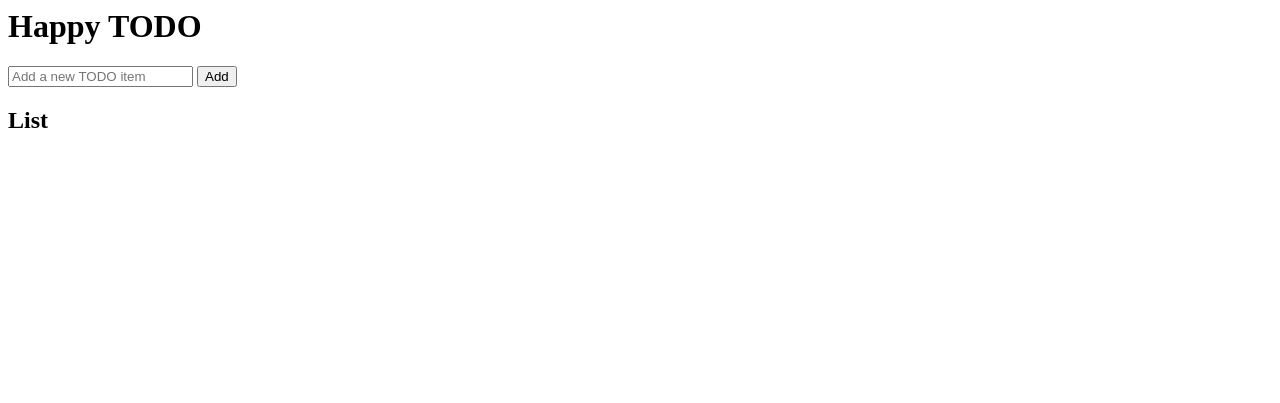
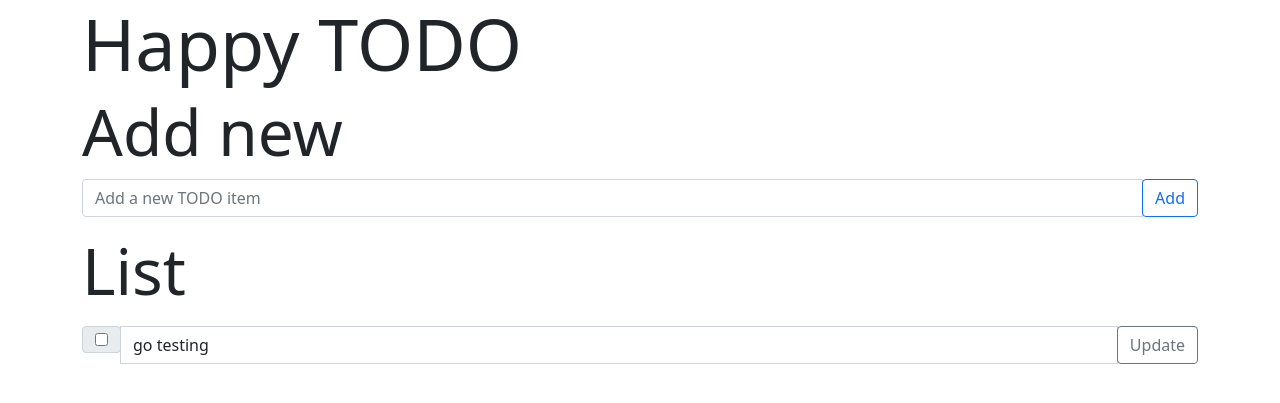
Before and after one commit to BlueSocksFFF/CS321-Project-3, a Flask app: page / in a window 1280 px wide. Shown: the top 403 px of the page. Run offline with Flask 2, Linux system fonts and the light colour scheme; data comes from the database, SQL or seed files in the repository; both versions use the stored data as it was after the commit; data that the repository does not hold is empty.

Commit message:
Basic Version Done

```diff
--- a/app.py
+++ b/app.py
@@ -1,8 +1,12 @@
 from flask import Flask, render_template, request, url_for, redirect
 from flask_sqlalchemy import SQLAlchemy
 from datetime import datetime
+import os
 
 app = Flask(__name__)
+project_dir = os.path.dirname(os.path.abspath(__file__))
+database_file = "sqlite:///{}".format(os.path.join(project_dir, "todo.db"))
+app.config["SQLALCHEMY_DATABASE_URI"] = database_file
 db = SQLAlchemy(app)
 
 # class and methods
@@ -44,6 +48,15 @@ def view_index():
 def about():
     return("TODO by Diane and Hoang")
 
+# edit and delete
+@app.route("/edit/<item_id>", methods = ["POST", "GET"])
+def edit_note(item_id):
+    if request.method == "POST":
+        update_item(item_id, text=request.form['text'], done=request.form['done'])
+    elif request.method == "GET":
+        delete_item(item_id)
+    return redirect("/", code=302)
+
 if __name__ == "__main__":
     db.create_all()
     app.run(debug=True)
--- a/templates/base.html
+++ b/templates/base.html
@@ -1,19 +1,50 @@
 <html>
 <head>
     <title>Home: TODO by Diane and Hoang</title>
+    <link rel="stylesheet"
+    href="https://cdn.jsdelivr.net/npm/bootstrap@5.1.3/dist/css/bootstrap.min.css"
+    integrity="sha384-1BmE4kWBq78iYhFldvKuhfTAU6auU8tT94WrHftjDbrCEXSU1oBoqyl2QvZ6jIW3"
+    crossorigin="anonymous">
+
+    <script type="text/javascript">
+        function redicrect(link) {window.location.href=link;}
+    </script>
 </head>
     <body>
-        <h1>Happy TODO</h1>
-        <form method = "POST" action = "/">
-            <input type="text" name="text" placeholder="Add a new TODO item">
-            <button type="submit" value="update">Add</button>
-        </form>
+    <div class="container">
+        <h2 class="display-2"> Happy TODO</h2>
+        <h3 class="display-3"> Add new</h3>
+            <form method="POST" action="/">
+                <div class="input-group mb-2">
+                    <input type="text" name="text" class="form-control" placeholder="Add a new TODO item">
+                        <div class="input-group-appen" id="button-addon">
+                            <button class="btn btn-outline-primary" type="submit" value="update">Add</button>
+                        </div>
+                </div>
+            </form>
 
-        <h2>List</h2>
+        <h3 class="display-3">List</h3>
         {% for item in items %}
             <p>
-                <input type="text" title="{{item.dateTime}}" value="{{item.text}}" name="text">
+                <form method="POST" action="edit/{{item.id}}">
+                    <div class="input-group mb-2">
+
+                        <div class="input-group-prepend">
+                            <div class="input-group-text">
+                                <input type="hidden" name="done" value="off">
+                                <input type="checkbox" onclick="redicrect('/edit/{{item.id}}')" data-target="/edit/{{item.id}}" name="done">
+                            </div>
+                        </div>
+
+                        <input type="text" title="{{item.dateTime}}" value="{{item.text}}" name="text" class="form-control">
+
+                        <div class="input-group-append" id="button-addon2">
+                            <button class="btn btn-outline-secondary" type="submit" value="update">Update</button>
+                        </div>
+                    </div>
+                </form>
             </p>
         {% endfor %}
+    </div>
     </body>
 </html>
```
Also changed, not shown: todo.db (added).
